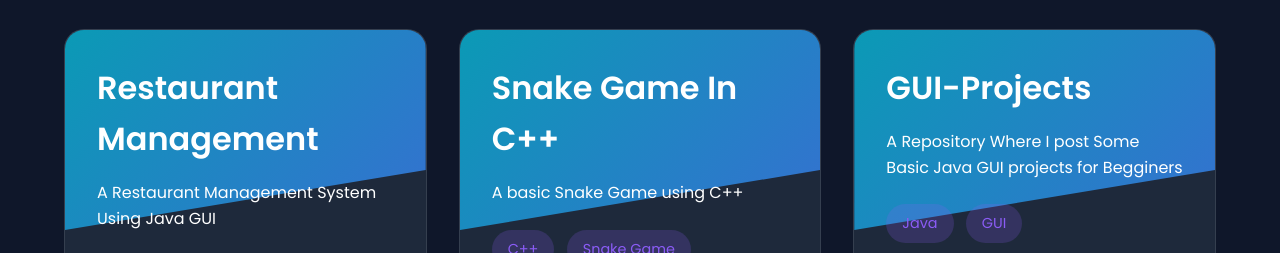
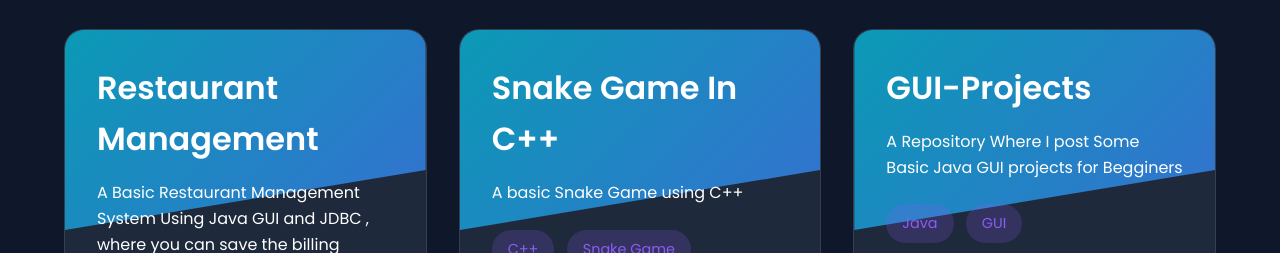
Before and after one commit to sparth292/portfolio, a website: page public/index.html in a window 1280 px wide. Shown: the part 1967-2220 px from the top of the page. Drawn offline with Linux system fonts and the light colour scheme.

Commit message:
Update index.html

```diff
--- a/public/index.html
+++ b/public/index.html
@@ -114,7 +114,7 @@
             <div class="project-card fade-in">
                 <div class="project-info">
                     <h3>Restaurant Management</h3>
-                    <p style="color: white;">A Restaurant Management System Using Java GUI</p>
+                    <p style="color: white;">A Basic Restaurant Management System Using Java GUI and JDBC , where you can save the billing information in excel file</p>
                     <div class="project-tags">
                         <span>Java</span>
                         <span>Maven</span>
```
